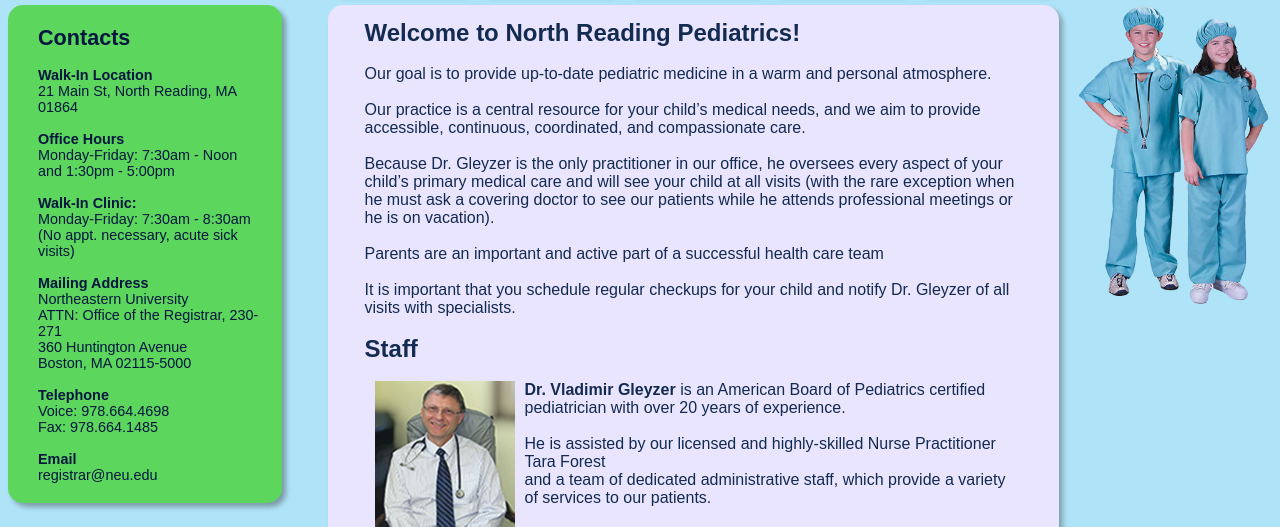
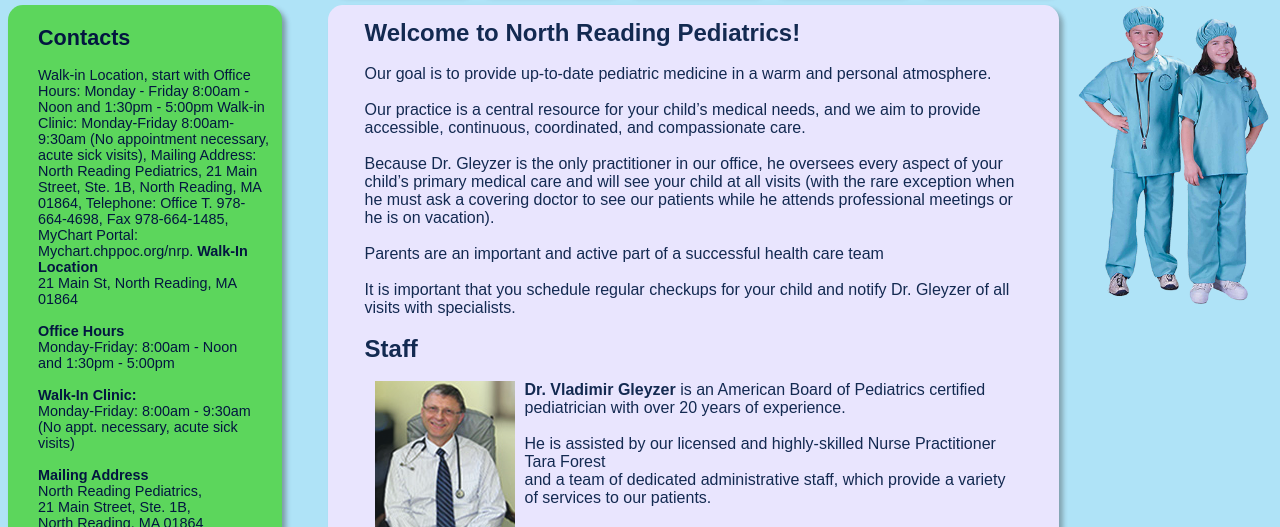
Before and after one commit to klomakina/klomakina.github.io, a plain HTML site: page PediatricsWebsite_v2.17/index.html in a window 1280 px wide. Shown: the part 273-800 px from the top of the page. Drawn offline with Linux system fonts and the light colour scheme; a web font is replaced by a local one.

Commit message:
update index.html

```diff
--- a/PediatricsWebsite_v2.17/index.html
+++ b/PediatricsWebsite_v2.17/index.html
@@ -58,6 +58,8 @@
 					<h2>Contacts</h2>
 					<br>
 					<p>
+						Walk-in Location, start with Office Hours:  Monday - Friday 8:00am - Noon and 1:30pm - 5:00pm
+Walk-in Clinic: Monday-Friday 8:00am-9:30am (No appointment necessary, acute sick visits), Mailing Address: North Reading Pediatrics, 21 Main Street, Ste. 1B, North Reading, MA  01864, Telephone: Office T. 978-664-4698, Fax 978-664-1485, MyChart Portal: Mychart.chppoc.org/nrp.
 						<b>Walk-In Location</b>
 						<br>
 						21 Main St, North Reading, MA 01864
@@ -66,41 +68,39 @@
 
 						<b>Office Hours</b>
 						<br>
-						Monday-Friday: 7:30am - Noon
+						Monday-Friday: 8:00am - Noon
 						<br>
 						 and 1:30pm - 5:00pm
 						<br>
 						<br>
 						<b>Walk-In Clinic:</b>
 						<br>
-						Monday-Friday: 7:30am - 8:30am
+						Monday-Friday: 8:00am - 9:30am
 						<br>
 						(No appt. necessary, acute sick visits)
 						<br>
 					    <br>
 						<b>Mailing Address</b>
 						<br>
-						Northeastern University
+						North Reading Pediatrics,
 						<br>
-						ATTN: Office of the Registrar, 230-271
+						21 Main Street, Ste. 1B,
 						<br>
-						360 Huntington Avenue
-						<br>
-						Boston, MA 02115-5000
+						North Reading, MA  01864
 						<br>
 						<br>
 
 						<b>Telephone</b>
 						<br>
-						Voice: 978.664.4698
+						Voice: 978-664-4698
 						<br>
-						Fax: 978.664.1485
+						Fax: 978-664-1485
 						<br>
 						<br>
 
-						<b>Email</b>
+						<b> MyChart Portal:</b>
 						<br>
-						registrar@neu.edu
+						Mychart.chppoc.org/nrp
 						</p>
 				</div>
 			</div>
```
